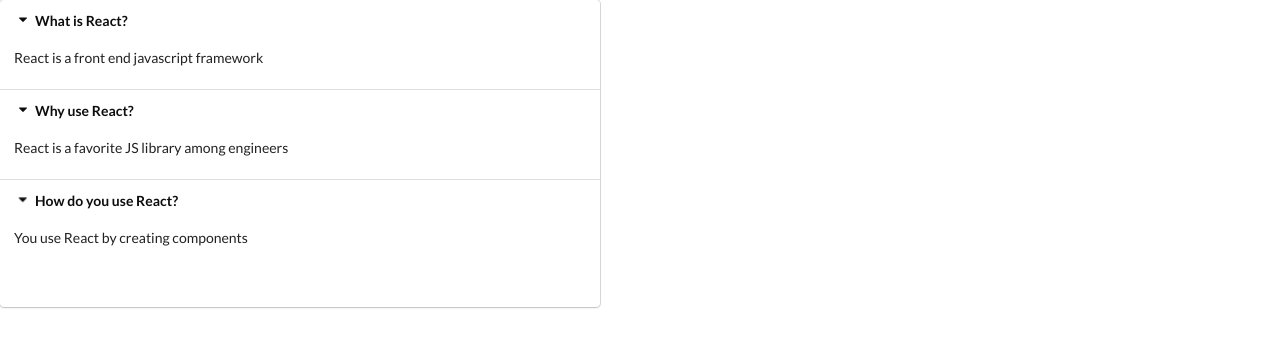
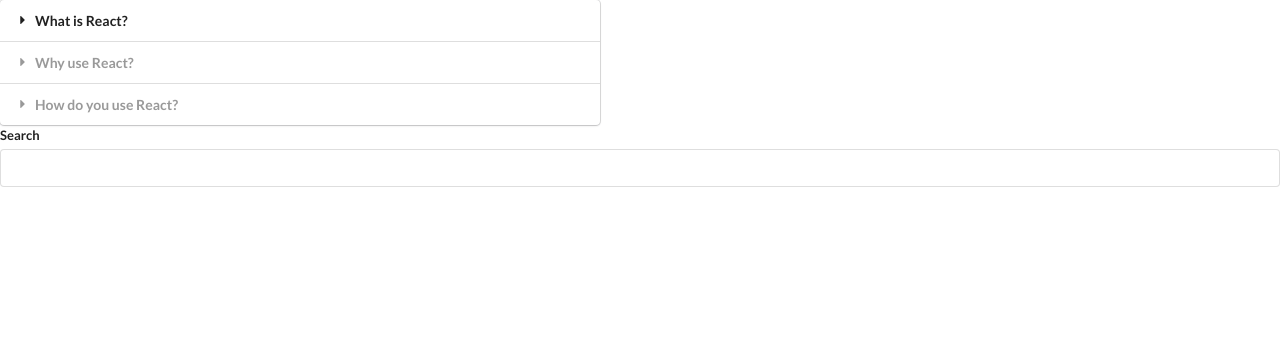
Before and after one commit to shubhkush1234/widgets-hooks-app, a React (Create React App) app: page / in a window 1280 px wide. Shown: the top 346 px of the page. Built offline with nearby package versions, Linux system fonts and the light colour scheme.

Commit message:
finished accordion and added search icon

```diff
--- a/src/App.js
+++ b/src/App.js
@@ -1,5 +1,6 @@
 import React from "react";
 import Accordion from "./components/Accordion";
+import Search from "./components/Search";
 
 const items = [
   {
@@ -20,6 +21,7 @@ const App = () => {
   return (
     <div>
       <Accordion items={items} />
+      <Search />
     </div>
   );
 };
--- a/src/components/Accordion.js
+++ b/src/components/Accordion.js
@@ -12,15 +12,18 @@ const Accordion = ({ items }) => {
 
 
   const renderedItems = items.map((item, index) => {
+
+    const active = index === activeIndex ? "active" : " " ;
+
     return (
       <React.Fragment key={item.title}>
-        <div className="title active"
+        <div className={`title + ${active}`}
           onClick={() => onTitleClick(index)}
         >
           <i className="dropdown icon"></i>
           {item.title}
         </div>
-        <div className="content active">
+        <div className={`content + ${active}`}>
           <p>{item.content}</p>
         </div>
       </React.Fragment>
@@ -28,7 +31,7 @@ const Accordion = ({ items }) => {
   });
 
   return <div className="ui styled accordion">
-            {renderedItems} <h1>{activeIndex}</h1>
+            {renderedItems}
         </div>;
 };
 
--- /dev/null
+++ b/src/components/Search.js
@@ -0,0 +1,18 @@
+import React , { useState } from 'react'
+
+const Search = () => {
+
+    const [term, setTerm] = useState('');
+
+    return (
+        <div className="ui form">
+            <div className="field">
+                <label>Search</label>
+                <input type="text"
+                       value={term}
+                       onChange={event => setTerm(event.target.value)}/>
+            </div>
+        </div>
+    )
+}
+export default Search;
```
Also changed, not shown: 1 other file (tests, documents, lock files or other folders).
